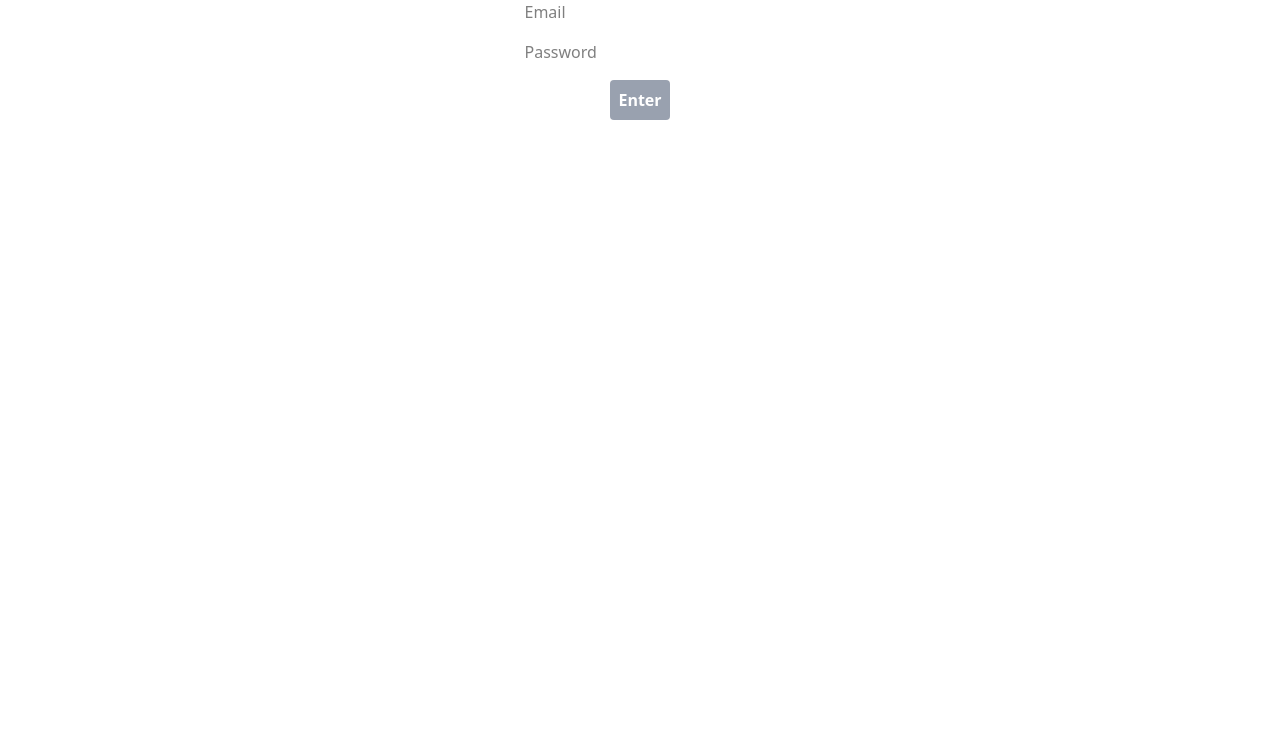
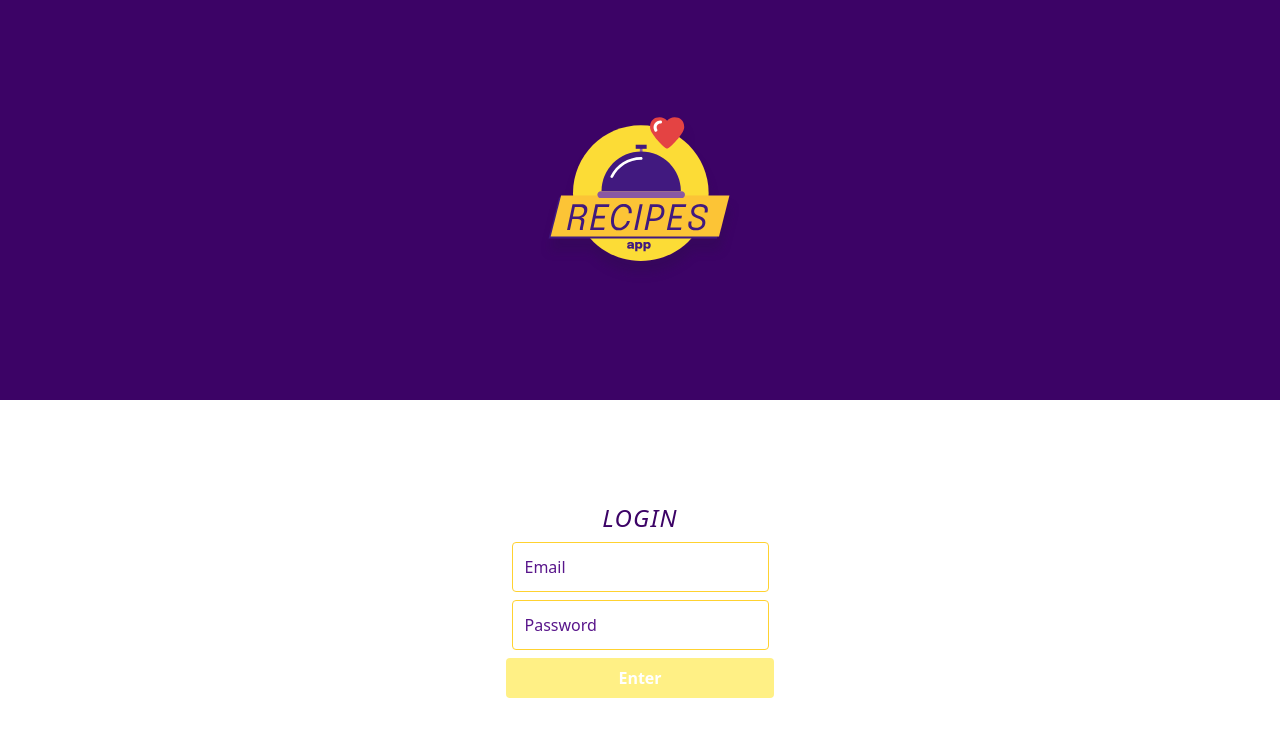
Before and after one commit to Matheus-Pozett/Recipes-App, a Next.js app: page / in a window 1280 px wide. Shown: the top 736 px of the page. Built offline with nearby package versions, Linux system fonts and the light colour scheme.

Commit message:
style: css da pagina de login

```diff
--- a/app/page.tsx
+++ b/app/page.tsx
@@ -1,9 +1,27 @@
-import { FormLogin } from "@/components/FormLogin";
+import { FormLogin } from '@/components/FormLogin';
+import clsx from 'clsx';
+import Image from 'next/image';
 
 export default function Login() {
   return (
-    <div>
-      <FormLogin/>
+    <div
+      className={clsx('flex', 'flex-col', 'items-center', 'h-screen', 'w-full')}
+    >
+      <div className="h-1/2 w-full bg-purple-950 flex justify-center">
+        <Image
+          src={'/logoRecipesApp.svg'}
+          alt="Logo Recipes App"
+          width={200}
+          height={160}
+        />
+      </div>
+
+      <div className="flex flex-col items-center justify-center w-full h-1/2">
+        <h1 className="text-purple-950 text-2xl font-medium -tracking-tighter italic mb-2">
+          LOGIN
+        </h1>
+        <FormLogin />
+      </div>
     </div>
   );
 }
--- a/components/FormLogin/index.tsx
+++ b/components/FormLogin/index.tsx
@@ -2,6 +2,7 @@
 
 import { formLoginType, loginFormSchema } from '@/schemas/loginSchema';
 import { zodResolver } from '@hookform/resolvers/zod';
+import clsx from 'clsx';
 import { useRouter } from 'next/navigation';
 import { useForm } from 'react-hook-form';
 
@@ -9,7 +10,7 @@ export function FormLogin() {
   const {
     register,
     handleSubmit,
-    formState: { errors, isValid, isSubmitting },
+    formState: { errors, isValid },
   } = useForm<formLoginType>({
     resolver: zodResolver(loginFormSchema),
     mode: 'onChange',
@@ -24,21 +25,41 @@ export function FormLogin() {
 
   return (
     <form
-      className="flex flex-col gap-4 justify-center items-center"
+      className="flex flex-col gap-2 justify-center items-center w-full"
       onSubmit={handleSubmit(handleOnSubmit)}
     >
-      <div>
-        <input type="email" placeholder="Email" {...register('email')} />
+      <div className="w-full text-center">
+        <input
+          type="email"
+          placeholder="Email"
+          {...register('email')}
+          className={clsx(
+            'border-amber-300',
+            'border',
+            'rounded',
+            'p-3',
+            'placeholder:text-purple-900',
+            'font-light'
+          )}
+        />
         {errors.email && (
           <p className="text-red-500 text-sm">{errors.email.message}</p>
         )}
       </div>
 
-      <div>
+      <div className="w-full text-center">
         <input
           type="password"
           placeholder="Password"
           {...register('password')}
+          className={clsx(
+            'border-amber-300',
+            'border',
+            'rounded',
+            'p-3',
+            'placeholder:text-purple-900',
+            'font-light'
+          )}
         />
 
         {errors.password && (
@@ -47,14 +68,14 @@ export function FormLogin() {
       </div>
 
       <button
-        disabled={!isValid || isSubmitting}
+        disabled={!isValid}
         className={`p-2 rounded text-white font-bold transition-colors ${
-          !isValid || isSubmitting
-            ? 'bg-gray-400 cursor-not-allowed'
-            : 'bg-blue-600 hover:bg-blue-700'
-        }`}
+          !isValid
+            ? 'bg-yellow-200 cursor-not-allowed'
+            : 'bg-yellow-400 hover:bg-purple-900 cursor-pointer'
+        } px-28`}
       >
-        {isSubmitting ? 'Entrando...' : 'Enter'}
+        Enter
       </button>
     </form>
   );
```
